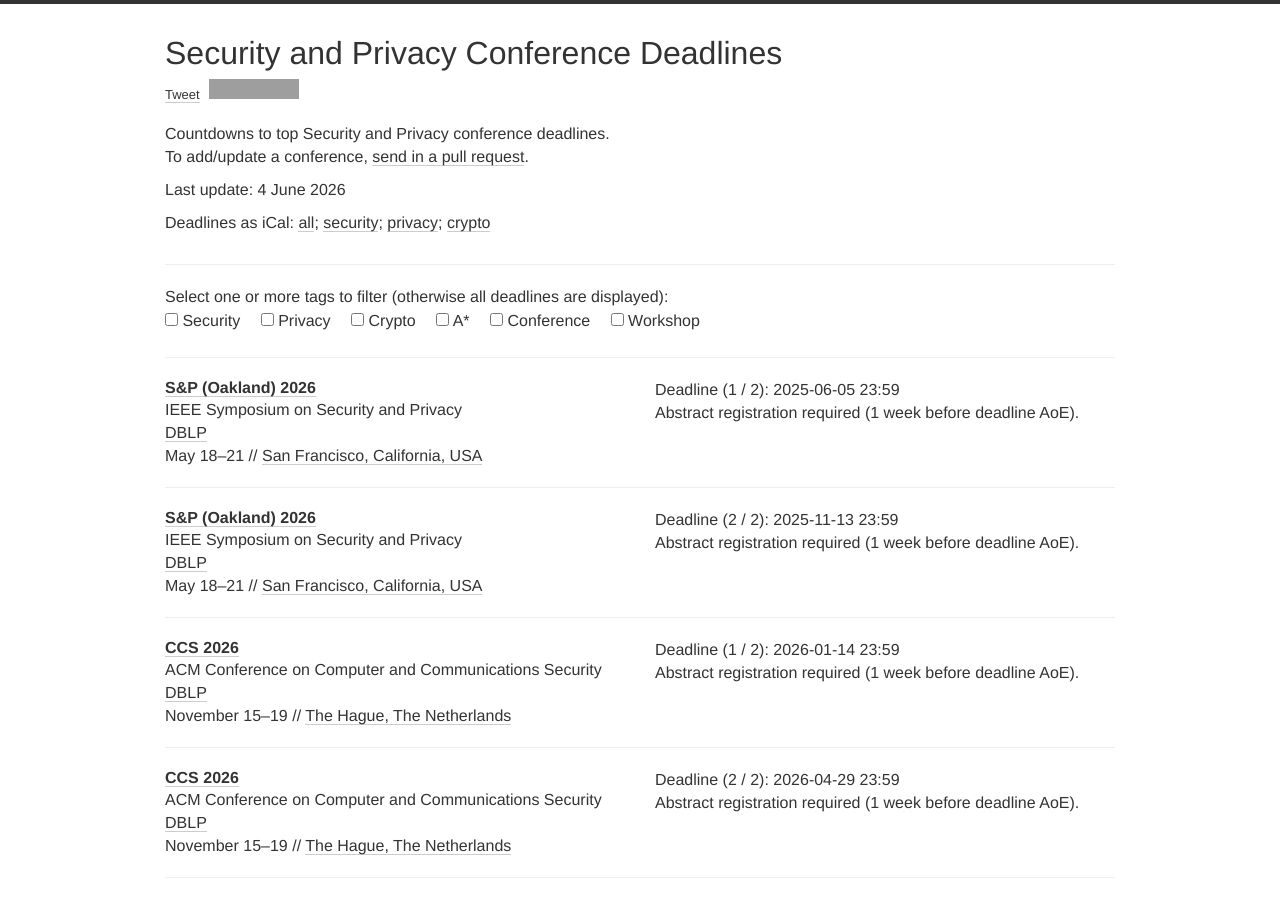
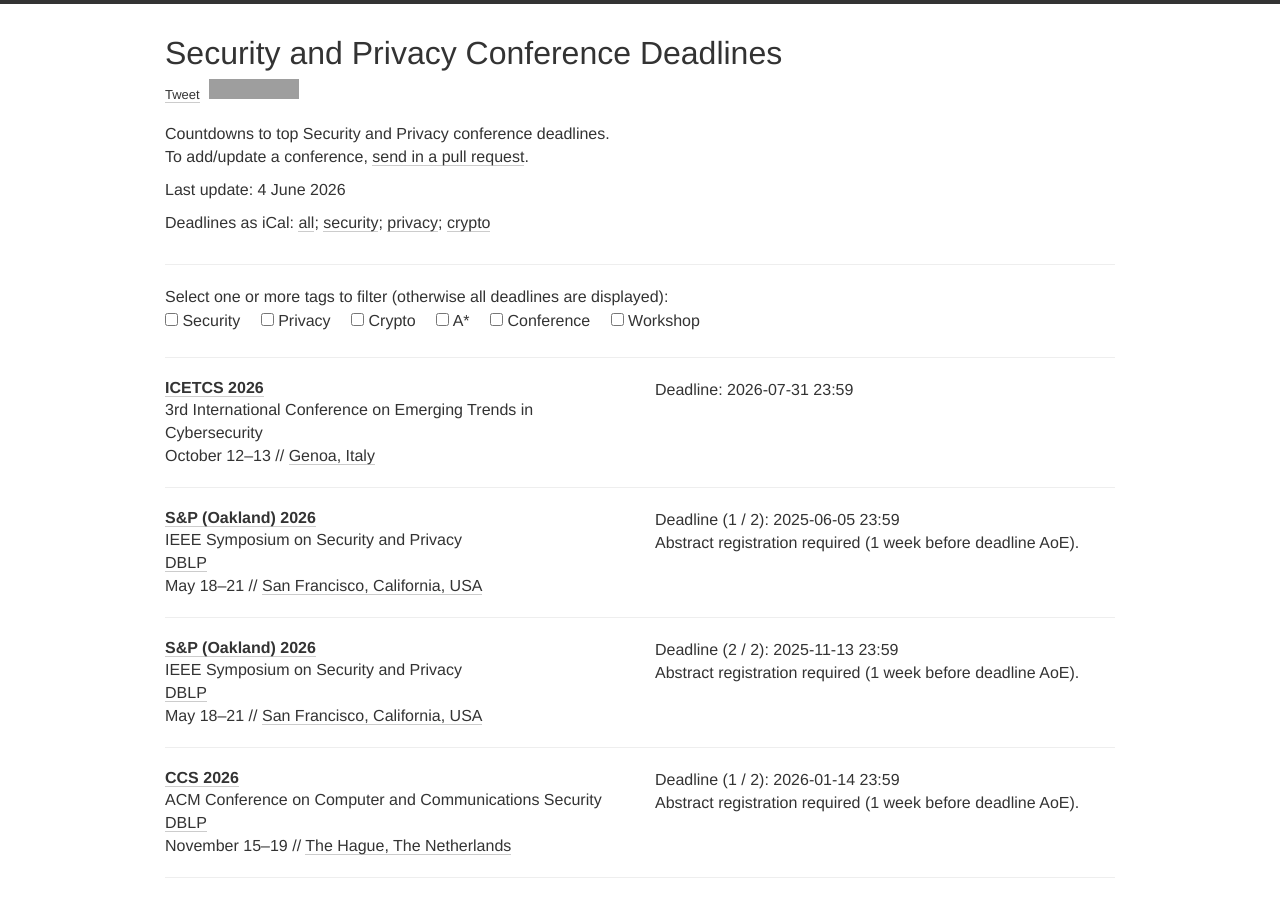
Before and after one commit to sec-deadlines/sec-deadlines.github.io, a Jekyll site: the page built from index.html, in a window 1280 px wide and 900 px high. Built offline with Jekyll 4.4.1, drawn with Linux system fonts in a browser that asks for light colours; nearby versions of some CDN libraries; comment, search, counter and statistics services are not loaded; grey boxes are pictures that could not be loaded.

Commit message:
Add ICETCS conference information for 2026
Added ICETCS conference details for 2026.

```diff
--- a/_data/conferences.yml
+++ b/_data/conferences.yml
@@ -1,4 +1,13 @@
 # Security and Privacy
+
+- name: ICETCS
+  description: 3rd International Conference on Emerging Trends in Cybersecurity
+  year: 2026
+  link: https://ritechs.org/conferences/ICETCS2026
+  deadline: ["2026-07-31 23:59"]  # Paper Submission Deadline
+  date: October 12-13
+  place: Genoa, Italy
+  tags: [SEC, CYBER, IOT, HARDWARE, CLOUD, BLOCKCHAIN, CONF]
 
 - name: S&P (Oakland)
   year: 2026
```
